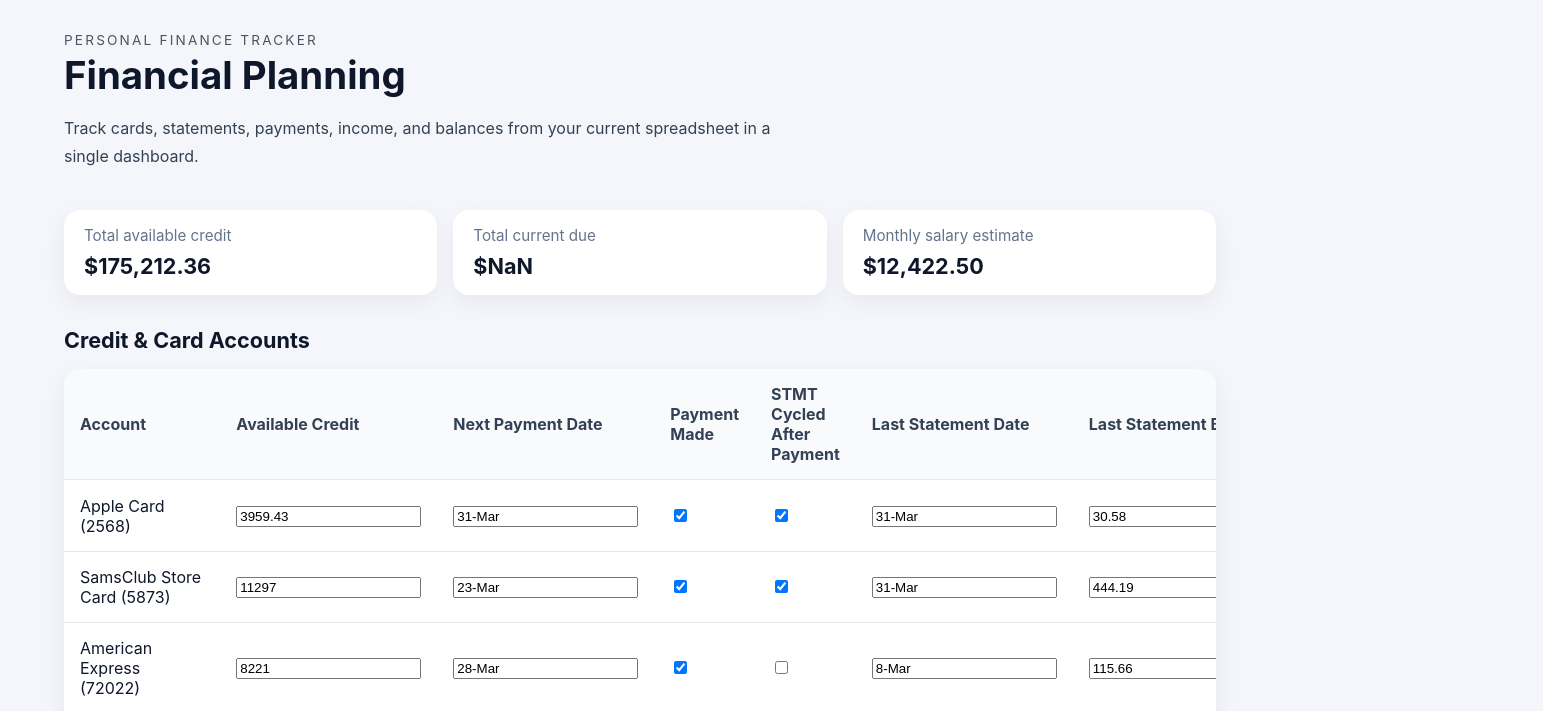
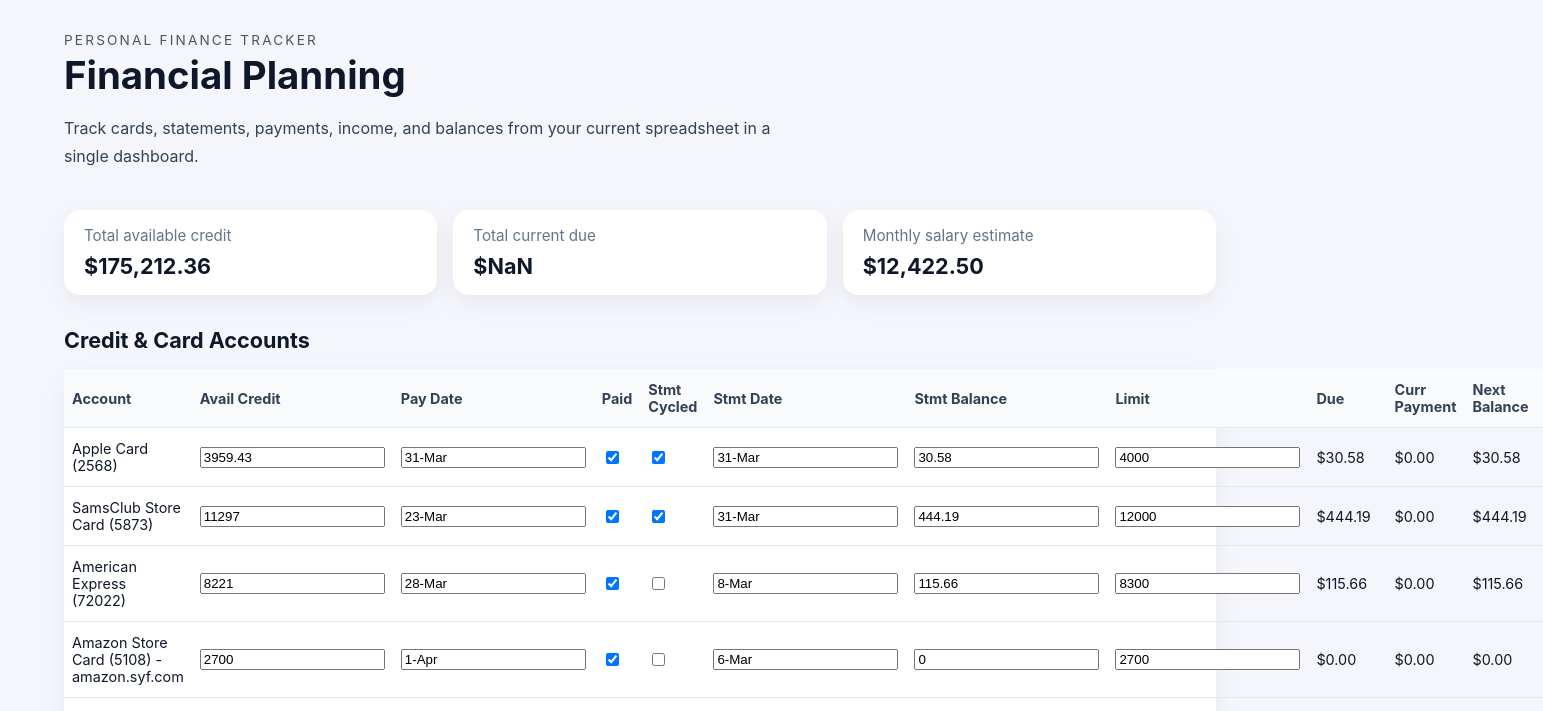
Before and after one commit to naudiyal/financialplanningui, a React (Vite) app: page / in a window 1280 px wide. Shown: the top 711 px of the page, 1543 px wide, since content can reach past the window. Built offline with nearby package versions, Linux system fonts and the light colour scheme; the HTML template or start-up script is replaced by a standard one.

Commit message:
Abbreviate table headers to eliminate horizontal scroll

```diff
--- a/src/App.tsx
+++ b/src/App.tsx
@@ -50,16 +50,16 @@ export default function App() {
             <thead>
               <tr>
                 <th>Account</th>
-                <th>Available Credit</th>
-                <th>Next Payment Date</th>
-                <th>Payment Made</th>
-                <th>STMT Cycled After Payment</th>
-                <th>Last Statement Date</th>
-                <th>Last Statement Balance</th>
-                <th>Total Credit Limit</th>
-                <th>Total Due</th>
-                <th>Current Month Payment</th>
-                <th>Next Month Statement Balance</th>
+                <th>Avail Credit</th>
+                <th>Pay Date</th>
+                <th>Paid</th>
+                <th>Stmt Cycled</th>
+                <th>Stmt Date</th>
+                <th>Stmt Balance</th>
+                <th>Limit</th>
+                <th>Due</th>
+                <th>Curr Payment</th>
+                <th>Next Balance</th>
               </tr>
             </thead>
             <tbody>
--- a/src/index.css
+++ b/src/index.css
@@ -86,7 +86,6 @@ h2 {
 }
 
 .table-wrapper {
-  overflow-x: auto;
   background: white;
   border-radius: 1rem;
   box-shadow: 0 8px 24px rgba(15, 23, 42, 0.06);
@@ -95,13 +94,13 @@ h2 {
 table {
   width: 100%;
   border-collapse: collapse;
-  min-width: 960px;
 }
 
 th, td {
-  padding: 0.95rem 1rem;
+  padding: 0.75rem 0.5rem;
   text-align: left;
   border-bottom: 1px solid #e2e8f0;
+  font-size: 0.9rem;
 }
 
 th {
```
